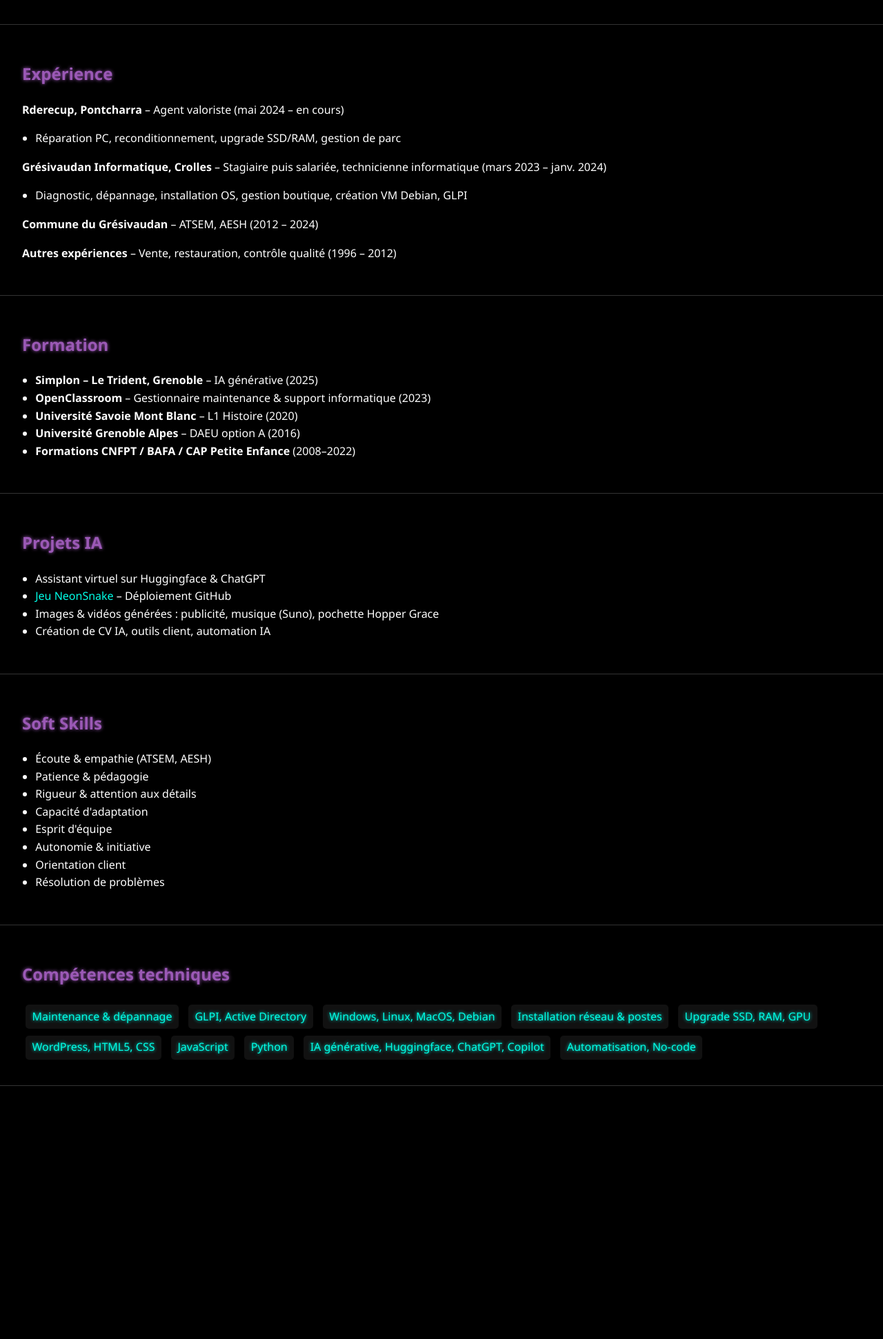
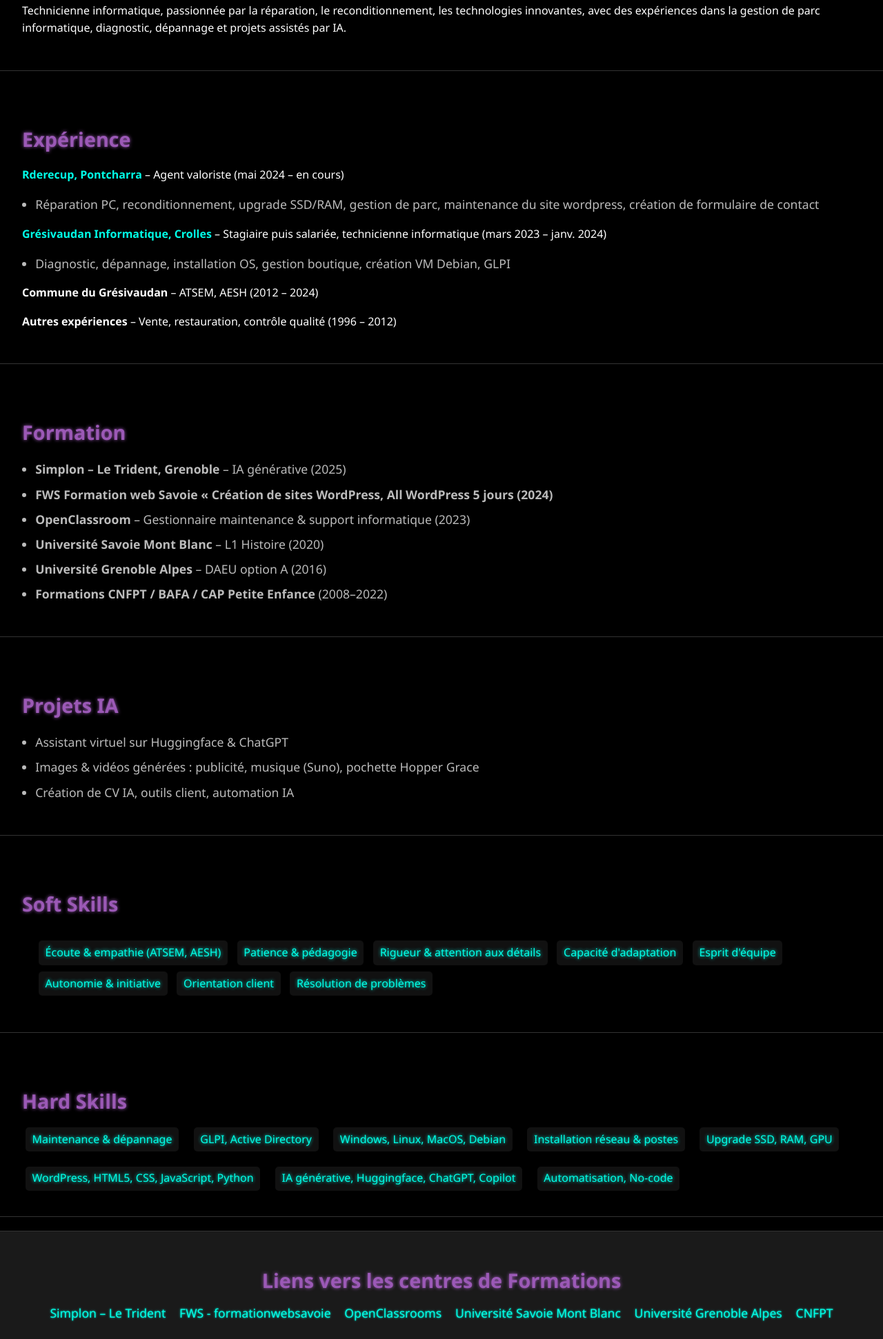
Before and after one commit to Lymoon38/celinegoux_cv, a plain HTML site: page Index.html in a window 1280 px wide. Shown: the part 421-2363 px from the top of the page at 69% size. Before the commit the page ends 1996 px from the top, so only its background shows below. Drawn offline with Linux system fonts and the light colour scheme.

Commit message:
Add files via upload

```diff
--- a/Index.html
+++ b/Index.html
@@ -10,21 +10,26 @@
   <header>
     <h1>GOUX CÉLINE</h1>
     <p>Technicienne Informatique – Permis B – 2 enfants</p>
-    <p>📞 06.17.77.66.89 | ✉️ celinegoux@sfr.fr | 📍 Chapareillan (38)</p>
+    <p>
+      <a href="mailto:celinegoux@sfr.fr">✉️ celinegoux@sfr.fr</a> |
+      <a href="https://www.google.com/maps?q=Chapareillan,+38" target="_blank">📍 Chapareillan (38)</a> |
+      <a href="Images/goux_celine.png" target="_blank">📄 Mon cv à visonner</a>
+    </p>
+    <p>📞 06.17.77.66.89 </p>
   </header>
 
   <section>
     <h2>Profil</h2>
-    <p>Technicienne informatique, passionnée par la réparation, le reconditionnement, les technologies innovantes, avec des expériences dans la gestion de parc informatique, diagnostic et dépannage, projets assistés par IA.</p>
+    <p>Technicienne informatique, passionnée par la réparation, le reconditionnement, les technologies innovantes, avec des expériences dans la gestion de parc informatique, diagnostic, dépannage et projets assistés par IA.</p>
   </section>
 
   <section>
     <h2>Expérience</h2>
-    <p><strong>Rderecup, Pontcharra</strong> – Agent valoriste (mai 2024 – en cours)</p>
+    <p><strong><a href="https://www.rderecup.com/" target="_blank">Rderecup, Pontcharra</a></strong> – Agent valoriste (mai 2024 – en cours)</p>
     <ul>
-      <li>Réparation PC, reconditionnement, upgrade SSD/RAM, gestion de parc</li>
+      <li>Réparation PC, reconditionnement, upgrade SSD/RAM, gestion de parc, maintenance du site wordpress, création de formulaire de contact</li>
     </ul>
-    <p><strong>Grésivaudan Informatique, Crolles</strong> – Stagiaire puis salariée, technicienne informatique (mars 2023 – janv. 2024)</p>
+    <p><strong><a href="https://www.gresivaudan-informatique.com/" target="_blank">Grésivaudan Informatique, Crolles</a></strong> – Stagiaire puis salariée, technicienne informatique (mars 2023 – janv. 2024)</p>
     <ul>
       <li>Diagnostic, dépannage, installation OS, gestion boutique, création VM Debian, GLPI</li>
     </ul>
@@ -36,6 +41,7 @@
     <h2>Formation</h2>
     <ul>
       <li><strong>Simplon – Le Trident, Grenoble</strong> – IA générative (2025)</li>
+      <li><strong>FWS Formation web Savoie « Création de sites WordPress, All WordPress 5 jours (2024)</strong></li>
       <li><strong>OpenClassroom</strong> – Gestionnaire maintenance & support informatique (2023)</li>
       <li><strong>Université Savoie Mont Blanc</strong> – L1 Histoire (2020)</li>
       <li><strong>Université Grenoble Alpes</strong> – DAEU option A (2016)</li>
@@ -47,7 +53,6 @@
     <h2>Projets IA</h2>
     <ul>
       <li>Assistant virtuel sur Huggingface & ChatGPT</li>
-      <li><a href="https://github.com/Lymoon38/neonsnake" target="_blank">Jeu NeonSnake</a> – Déploiement GitHub</li>
       <li>Images & vidéos générées : publicité, musique (Suno), pochette Hopper Grace</li>
       <li>Création de CV IA, outils client, automation IA</li>
     </ul>
@@ -55,32 +60,45 @@
 
   <section>
     <h2>Soft Skills</h2>
+    <div class="skills">
     <ul>
-      <li>Écoute & empathie (ATSEM, AESH)</li>
-      <li>Patience & pédagogie</li>
-      <li>Rigueur & attention aux détails</li>
-      <li>Capacité d'adaptation</li>
-      <li>Esprit d'équipe</li>
-      <li>Autonomie & initiative</li>
-      <li>Orientation client</li>
-      <li>Résolution de problèmes</li>
+      <span>Écoute & empathie (ATSEM, AESH)</span>
+      <span>Patience & pédagogie</span>
+      <span>Rigueur & attention aux détails</span>
+      <span>Capacité d'adaptation</span>
+      <span>Esprit d'équipe</span>
+      <span>Autonomie & initiative</span>
+      <span>Orientation client</span>
+      <span>Résolution de problèmes</span>
+    </div>
     </ul>
   </section>
 
   <section>
-    <h2>Compétences techniques</h2>
+    <h2>Hard Skills</h2>
     <div class="skills">
       <span>Maintenance & dépannage</span>
       <span>GLPI, Active Directory</span>
       <span>Windows, Linux, MacOS, Debian</span>
       <span>Installation réseau & postes</span>
       <span>Upgrade SSD, RAM, GPU</span>
-      <span>WordPress, HTML5, CSS</span>
-      <span>JavaScript</span>
-      <span>Python</span>
+      <span>WordPress, HTML5, CSS, JavaScript, Python</span>
       <span>IA générative, Huggingface, ChatGPT, Copilot</span>
       <span>Automatisation, No-code</span>
     </div>
   </section>
+
+  <footer>
+    <h2>Liens vers les centres de Formations</h2>
+    <ul>
+      <li><a href="https://simplon.co/" target="_blank">Simplon – Le Trident</a></li>
+      <li><a href="https://www.formationwebsavoie.com/" target="_blank">FWS - formationwebsavoie</a></li>
+      <li><a href="https://openclassrooms.com/fr/" target="_blank">OpenClassrooms</a></li>
+      <li><a href="https://www.univ-smb.fr/" target="_blank">Université Savoie Mont Blanc</a></li>
+      <li><a href="https://www.univ-grenoble-alpes.fr/" target="_blank">Université Grenoble Alpes</a></li>
+      <li><a href="https://www.cnfpt.fr/" target="_blank">CNFPT</a></li>
+    </ul>
+  </footer>
+
 </body>
 </html>
--- a/styles.css
+++ b/styles.css
@@ -23,16 +23,20 @@ body {
 
   header p {
     font-size: 1.2rem;
+    margin-top: 0.5rem;
   }
 
   section {
     padding: 2rem;
     border-bottom: 1px solid #333;
+    margin: 20px 0;
   }
 
   h2 {
     color: #9b59b6;
+    font-size: 1.8rem;
     text-shadow: 0 0 5px #9b59b6;
+    margin-bottom: 10px;
   }
 
   a {
@@ -40,8 +44,24 @@ body {
     text-decoration: none;
   }
 
+  a:hover {
+    text-decoration: underline;
+  }
+
   ul {
     padding-left: 1.2rem;
+  }
+
+  ul li {
+    font-size: 1.1rem;
+    color: #bbb;
+    margin-bottom: 8px;
+  }
+
+  .skills {
+    display: flex;
+    flex-wrap: wrap;
+    gap: 12px;
   }
 
   .skills span {
@@ -52,4 +72,64 @@ body {
     margin: 0.3rem;
     border-radius: 5px;
     text-shadow: 0 0 5px #00ffe7;
+    transition: background 0.3s ease, color 0.3s ease;
   }
+
+  .skills span:hover {
+    background: #00ffe7;
+    color: #000;
+    cursor: pointer;
+  }
+
+  /* Responsive Design */
+  @media (max-width: 768px) {
+    body {
+      padding: 10px;
+    }
+
+    header h1 {
+      font-size: 2rem;
+    }
+
+    section {
+      padding: 1rem;
+    }
+
+    h2 {
+      font-size: 1.6rem;
+    }
+
+    .skills {
+      flex-direction: column;
+      align-items: flex-start;
+    }
+  }
+  footer {
+    background-color: #1a1a1a;
+    color: #aaa;
+    text-align: center;
+    padding: 1.5rem;
+    font-size: 0.9rem;
+    border-top: 1px solid #333;
+  }
+
+  footer ul {
+    list-style: none;
+    padding: 0;
+    margin: 0.5rem 0 0 0;
+  }
+
+  footer li {
+    display: inline-block;
+    margin: 0 0.5rem;
+  }
+
+  footer a {
+    color: #00ffe7;
+    text-decoration: none;
+    text-shadow: 0 0 3px #00ffe7;
+  }
+
+  footer a:hover {
+    text-decoration: underline;
+  }
```
